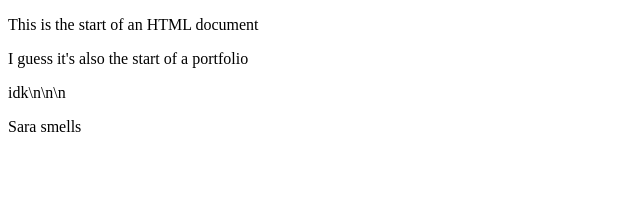
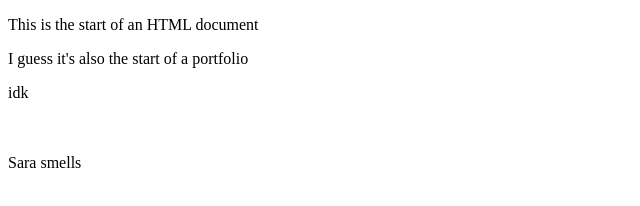
Before and after one commit to TheCrispyChips/thecrispychips.github.io, a plain HTML site: page index.html in a window 1280 px wide. Shown: the whole page, without its empty margins (0-640 px from the left). Drawn offline with Linux system fonts and the light colour scheme.

Commit message:
Update index.html

```diff
--- a/index.html
+++ b/index.html
@@ -6,7 +6,7 @@
     <body>
         <p>This is the start of an HTML document</p>
         <p>I guess it's also the start of a portfolio</p>
-        <p>idk\n\n\n</p>
+        <p>idk<br/><br/><br/></p>
         <p>Sara smells</p>
     </body>
 </html>
```
